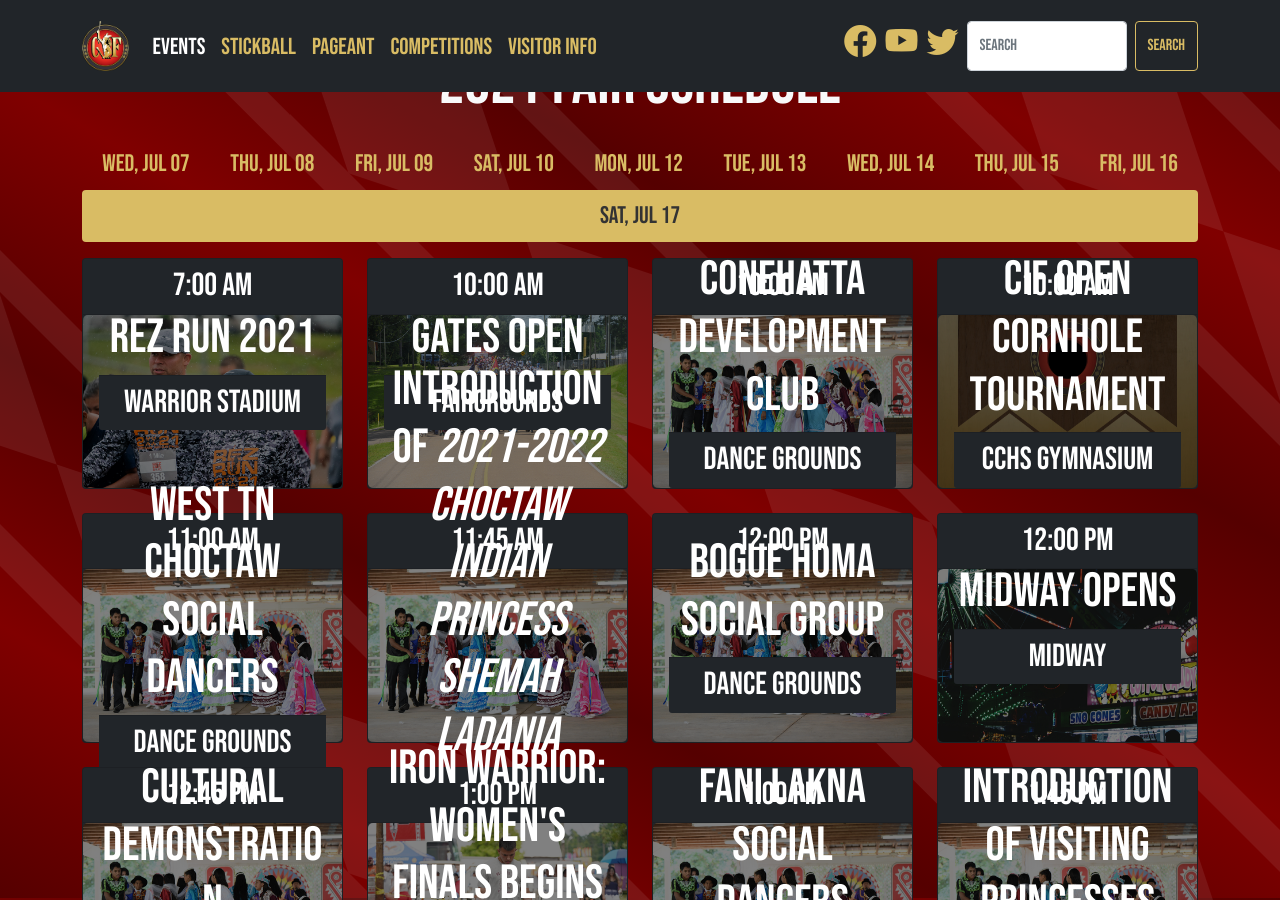
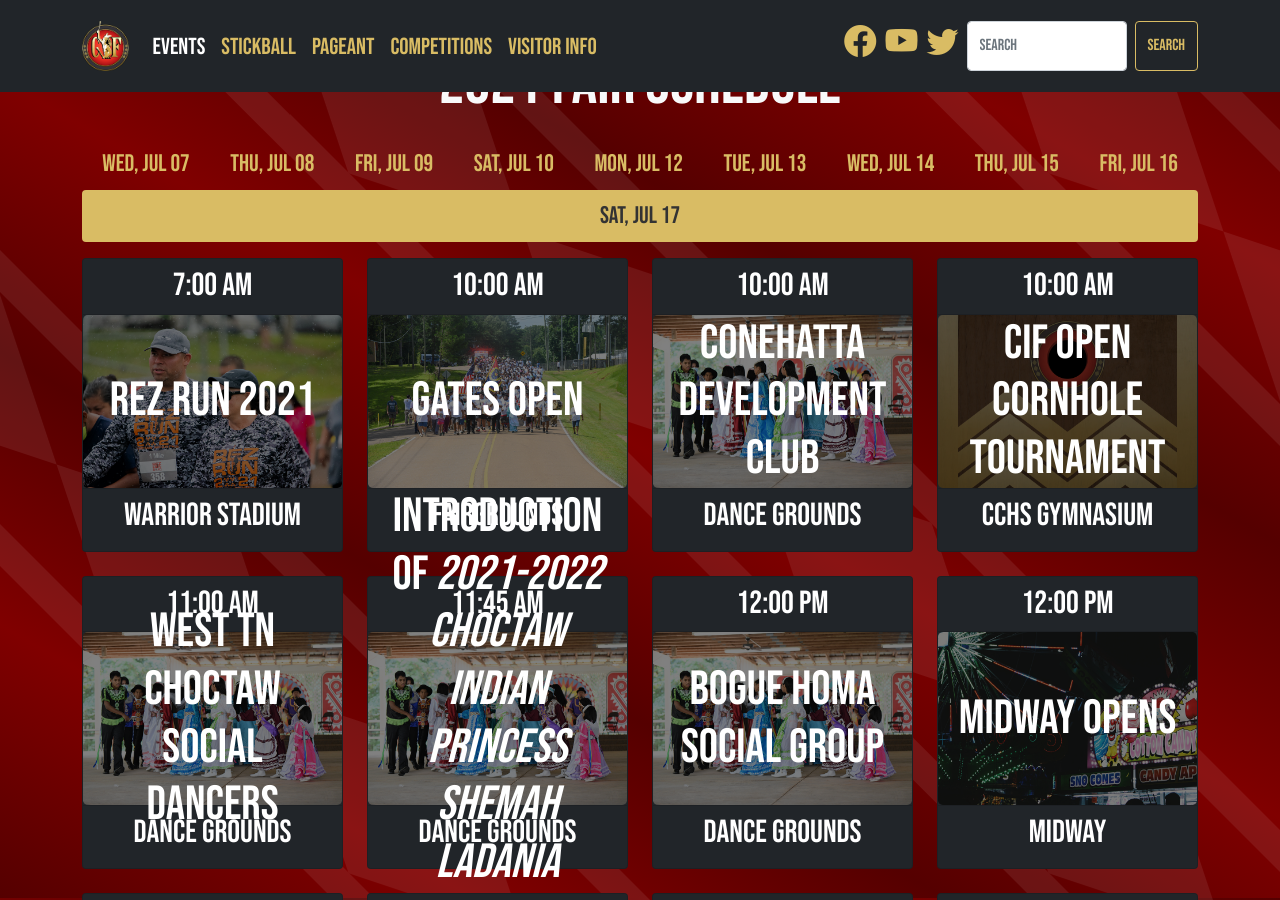
Before and after one commit to smattera/smattera.github.io, a Jekyll site: the page built from events/index.md, in a window 1280 px wide and 900 px high, scrolled down 980 px. Built offline with Jekyll 4.4.1, drawn with Linux system fonts in a browser that asks for light colours; nearby versions of some CDN libraries.

Commit message:
Update eventCard.html

```diff
--- a/_includes/eventCard.html
+++ b/_includes/eventCard.html
@@ -5,9 +5,9 @@
     <div class="card-img-overlay h-100 d-flex flex-column justify-content-center">
       <!--<span class="badge rounded-pill bg-white text-dark h6">{{ include.div}}</span>-->
       <p class="h3 card-title">{{ include.title }}</p>
-      <div class="card-footer text-white bg-dark h4">
-        {{ include.loc }}
-      </div>
+    </div>
+    <div class="card-footer text-white bg-dark h4">
+      {{ include.loc }}
     </div>
   </div>
 </div>
```
